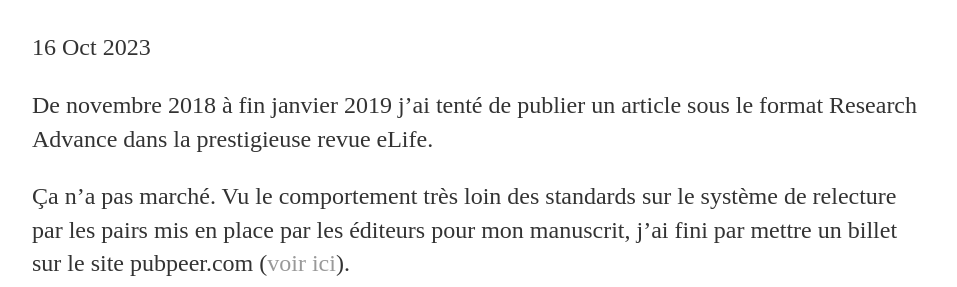
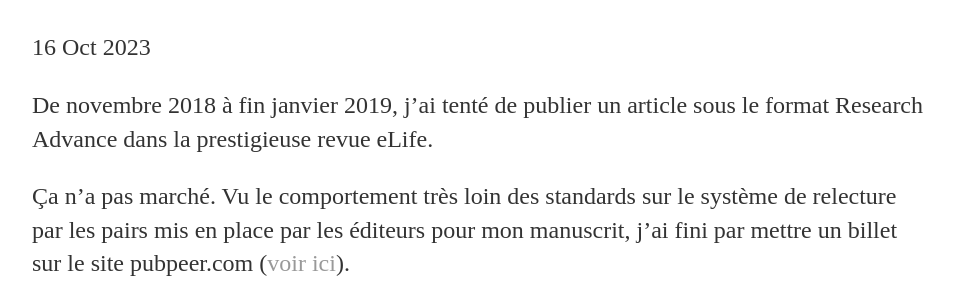
Before and after one commit to tzvet/tzvet.github.io, a Jekyll site: the page built from _posts/2023-10-16-elife2018-fr.md, in a window 1280 px wide. Shown: the part 166-453 px from the top of the page, without its empty margins (160-1117 px from the left). Built offline with Jekyll 4.4.1, drawn with Linux system fonts in a browser that asks for light colours.

```diff
--- a/_posts/2023-10-16-elife2018-fr.md
+++ b/_posts/2023-10-16-elife2018-fr.md
@@ -4,7 +4,7 @@ title: eLife 2018 [fr]
 date: 2023-10-16
 ---
 
-De novembre 2018 à fin janvier 2019 j'ai tenté de publier un article sous le format Research Advance dans la prestigieuse revue eLife.
+De novembre 2018 à fin janvier 2019, j'ai tenté de publier un article sous le format Research Advance dans la prestigieuse revue eLife.
 
 Ça n'a pas marché. Vu le comportement très loin des standards sur le système de relecture par les pairs mis en place par les éditeurs pour mon manuscrit, j'ai fini par mettre un billet sur le site pubpeer.com ([voir ici](https://pubpeer.com/publications/54A0746E8265090D11950DD2ECEFB7)).
 
```
